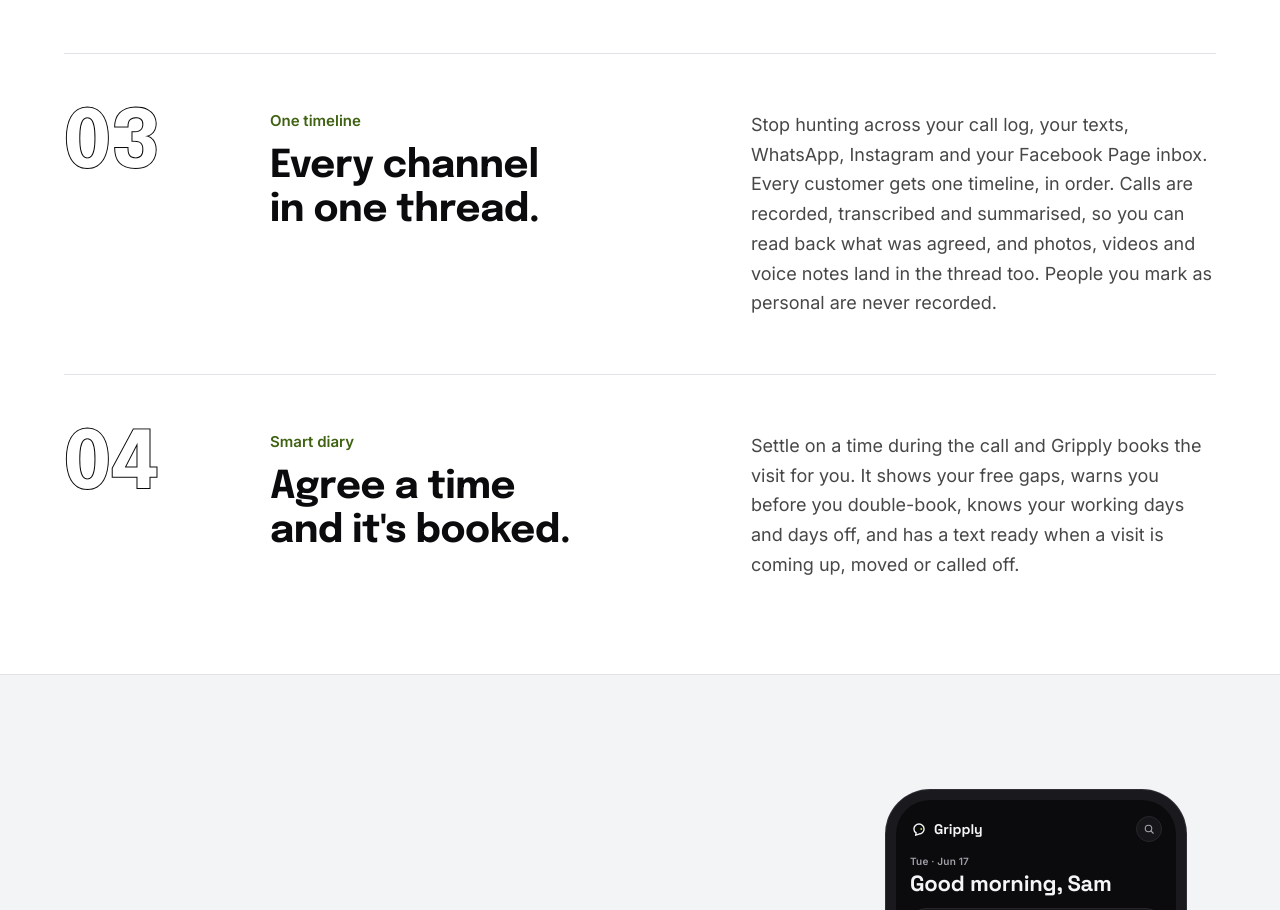
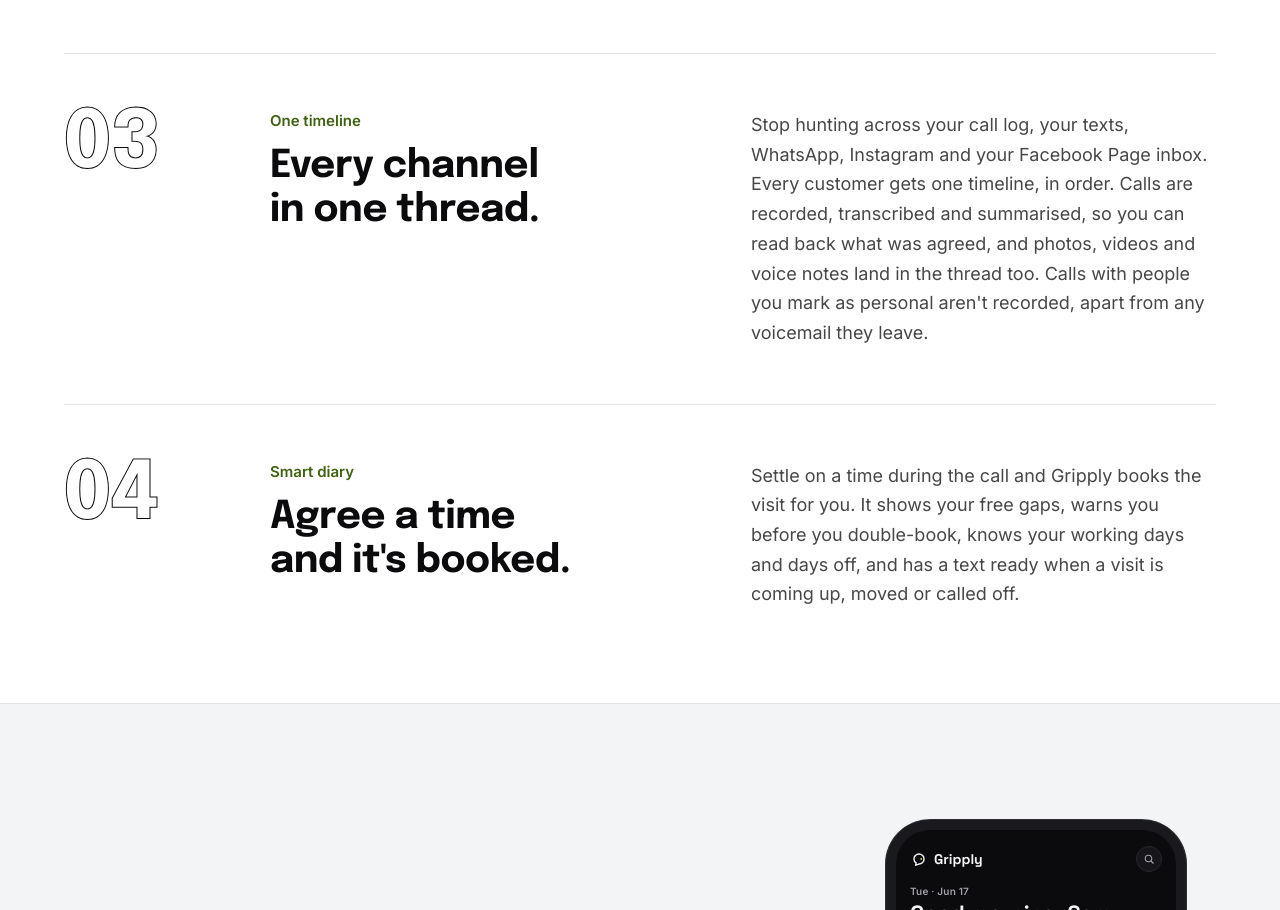
Before and after one commit to Gripply/Gripply-Landing, a plain HTML site: page features.html in a window 1280 px wide. Shown: the part 1212-2122 px from the top of the page. Drawn offline with Linux system fonts and the light colour scheme.

Commit message:
Stop serving the README and function source; correct the personal-contacts line
Netlify publishes the repo root, so /README.md and /netlify/functions/
subscribe.js were reachable as pages. netlify.toml now answers both with
the 404 page (force = true). The waitlist function still runs at
/.netlify/functions/subscribe.

Features: personal contacts' calls aren't recorded, but a voicemail they
leave is, so "are never recorded" becomes "Calls with people you mark
as personal aren't recorded, apart from any voicemail they leave."

Co-Authored-By: Claude Opus 5.5 <noreply@anthropic.com>

```diff
--- a/features.html
+++ b/features.html
@@ -148,7 +148,7 @@
           <p class="label">One timeline</p>
           <h2 class="tour-row__title">Every channel in one thread.</h2>
         </div>
-        <p class="lead tour-row__text">Stop hunting across your call log, your texts, WhatsApp, Instagram and your Facebook Page inbox. Every customer gets one timeline, in order. Calls are recorded, transcribed and summarised, so you can read back what was agreed, and photos, videos and voice notes land in the thread too. People you mark as personal are never recorded.</p>
+        <p class="lead tour-row__text">Stop hunting across your call log, your texts, WhatsApp, Instagram and your Facebook Page inbox. Every customer gets one timeline, in order. Calls are recorded, transcribed and summarised, so you can read back what was agreed, and photos, videos and voice notes land in the thread too. Calls with people you mark as personal aren't recorded, apart from any voicemail they leave.</p>
       </div>
 
       <!-- feature row 4 -->
```
Also changed, not shown: 2 other files.
